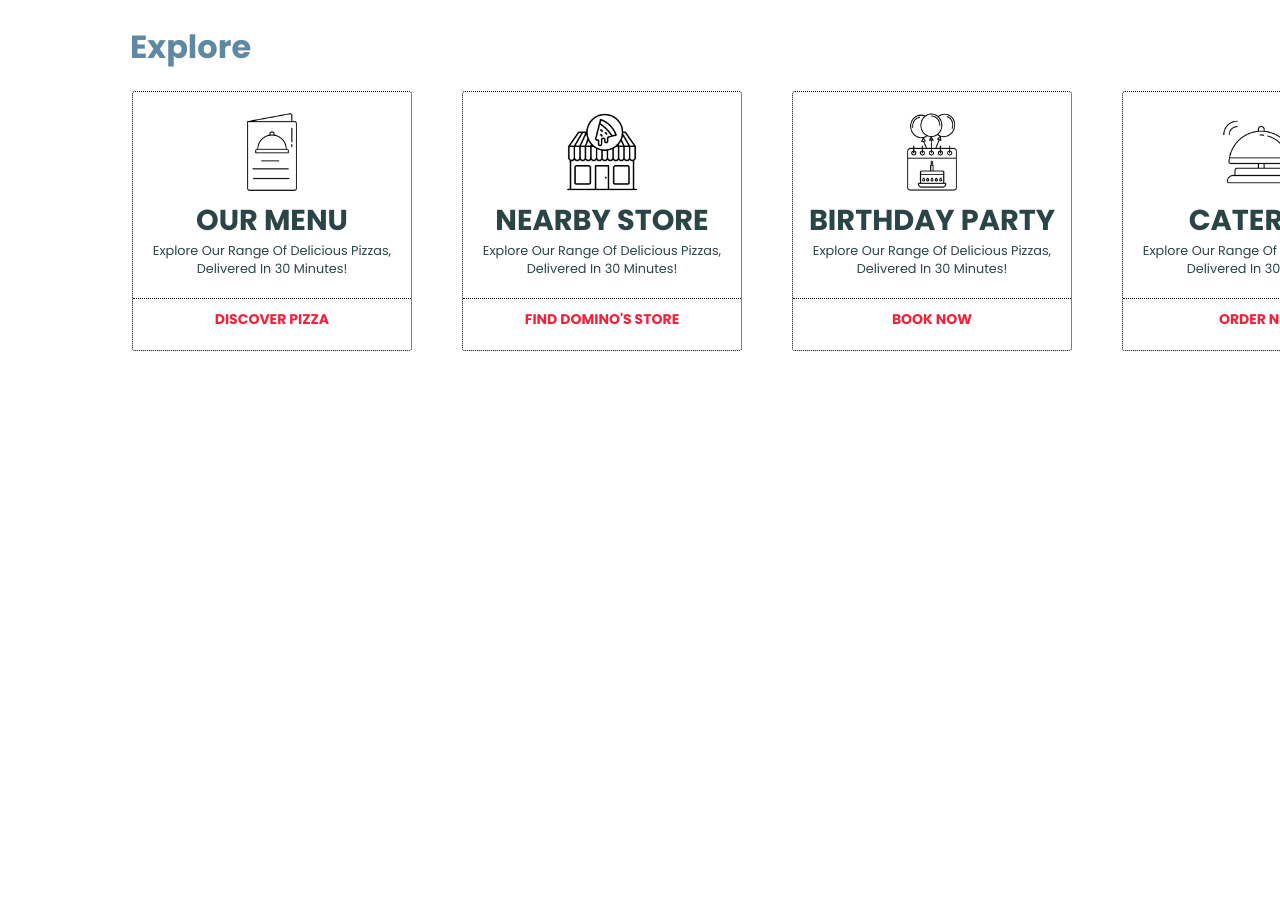
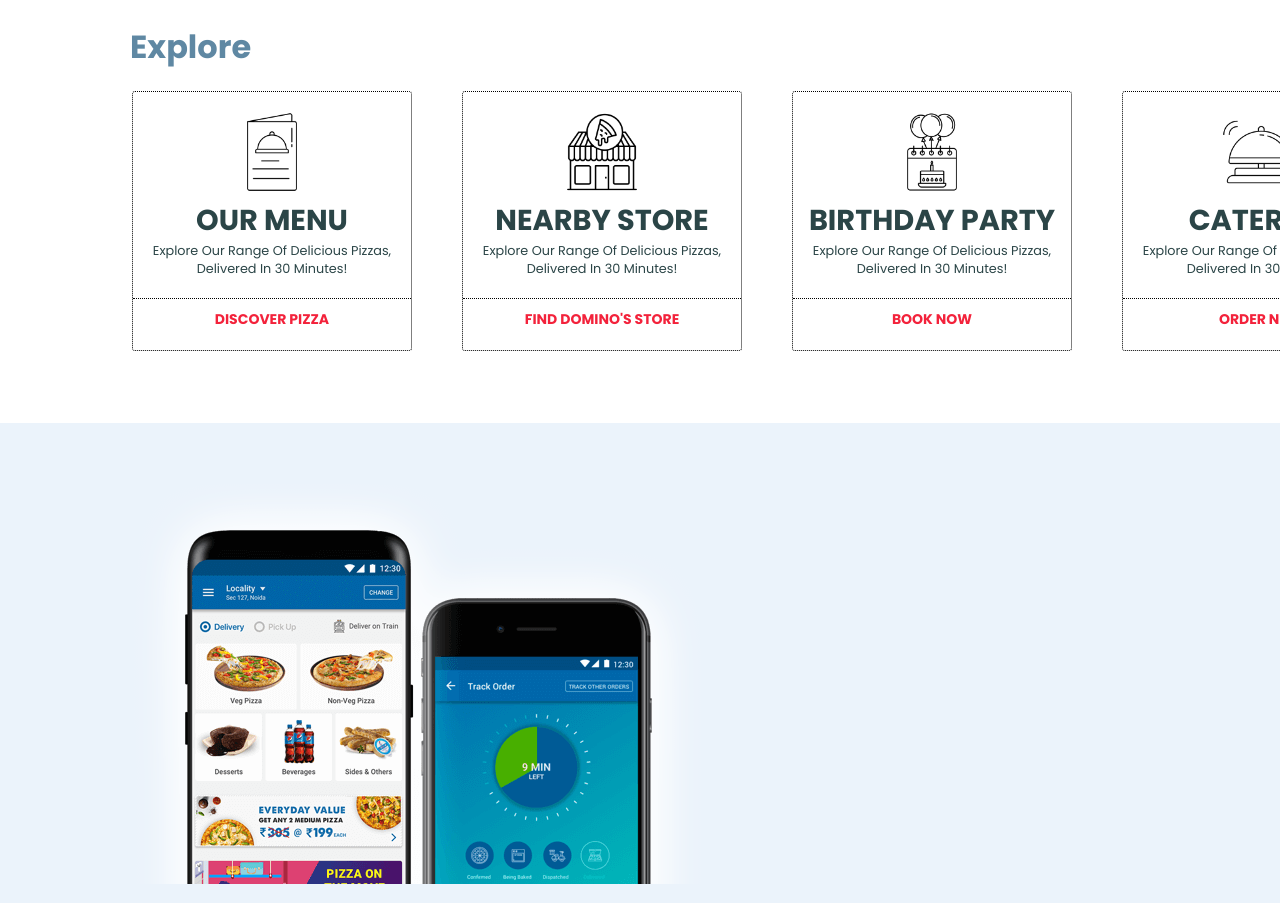
Before and after one commit to BizDevCoder/Domino-s-Clone---F, a plain HTML site: page index.html in a window 1280 px wide. Shown: the part 1054-1957 px from the top of the page. Before the commit the page ends 1462 px from the top, so only its background shows below. Drawn offline with nearby package versions, Linux system fonts and the light colour scheme.

Commit message:
upade app

```diff
--- a/style.css
+++ b/style.css
@@ -82,7 +82,8 @@
     color: #fff;
     font-size: larger;
     display: flex;
-    padding: 0px 50px;
+    padding: 0px 10px;
+    margin-top: 100px;
     flex-direction: column;
     row-gap: 12px;
     position: relative;
@@ -181,3 +182,22 @@ margin-left: 20px;
     font-weight: 650;
     color: #f3223b;
 }
+
+.app-item{
+    display: flex;
+    align-items: center;
+    margin-top: 40px;
+    padding: 50px;
+    height: 60vh;
+    border: none;
+    background-color: #ebf3fb;
+}
+
+.app-item .img-app{
+    display: flex;
+    align-items: baseline;
+    /* padding: 10em; */
+    margin: 102px 50px 60px 80px;
+    border: none;
+
+}
```
Also changed, not shown: index.html (+1 -0 lines), Image/app_store.png (added), Image/new_app_img.png (added), Image/play_store.png (added).
